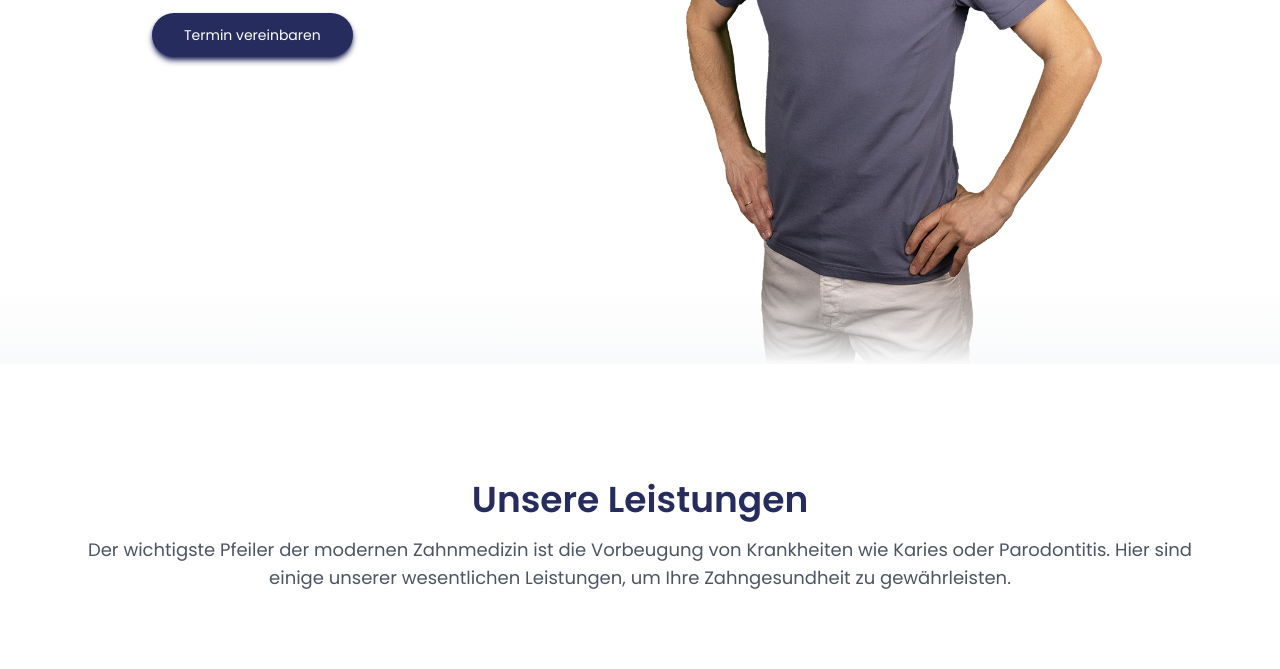
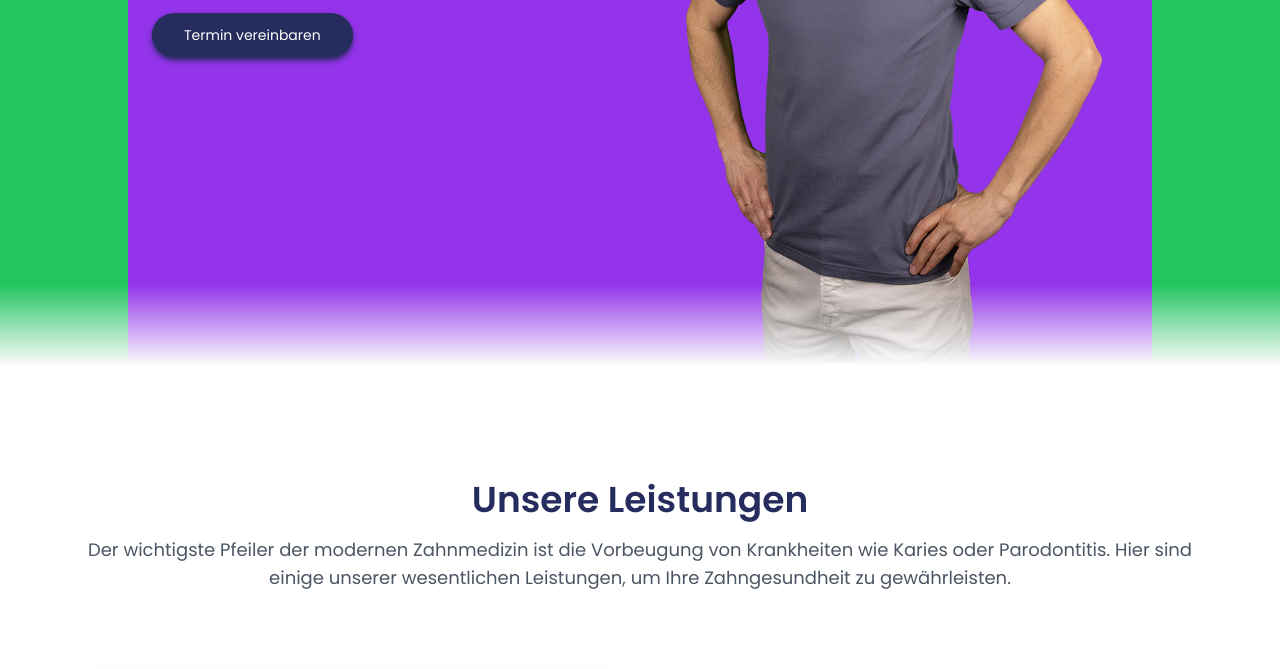
Before and after one commit to SirMelo01/ZahnarztpraxisHolmerFrontend, a website: page index.html in a window 1280 px wide. Shown: the part 462-1131 px from the top of the page. Drawn offline with nearby package versions, Linux system fonts and the light colour scheme.

```diff
--- a/index.html
+++ b/index.html
@@ -117,10 +117,10 @@
         </div>
 
         <!-- Hero Section -->
-        <section id="owner" class="relative min-h-[calc(70vh)] flex justify-center items-center">
+        <section id="owner" class="bg-green-500 relative min-h-[calc(70vh)] flex justify-center items-end">
             <!-- Flex container -->
             <div
-                class="container flex flex-col-reverse items-center max-w-5xl px-6 mx-auto mt-10 space-y-0 md:space-y-0 md:flex-row md:space-x-12 space-x-0">
+                class="container bg-purple-600 flex flex-col-reverse items-center max-w-5xl px-6 mx-auto mt-10 space-y-0 md:space-y-0 md:flex-row md:space-x-12 space-x-0">
 
                 <!-- Right item with SVG heartbeat-tooth pattern background -->
                 <div class="flex flex-col mb-32 space-y-2 md:w-1/2 relative">
```
Also changed, not shown: dist/output.css.
